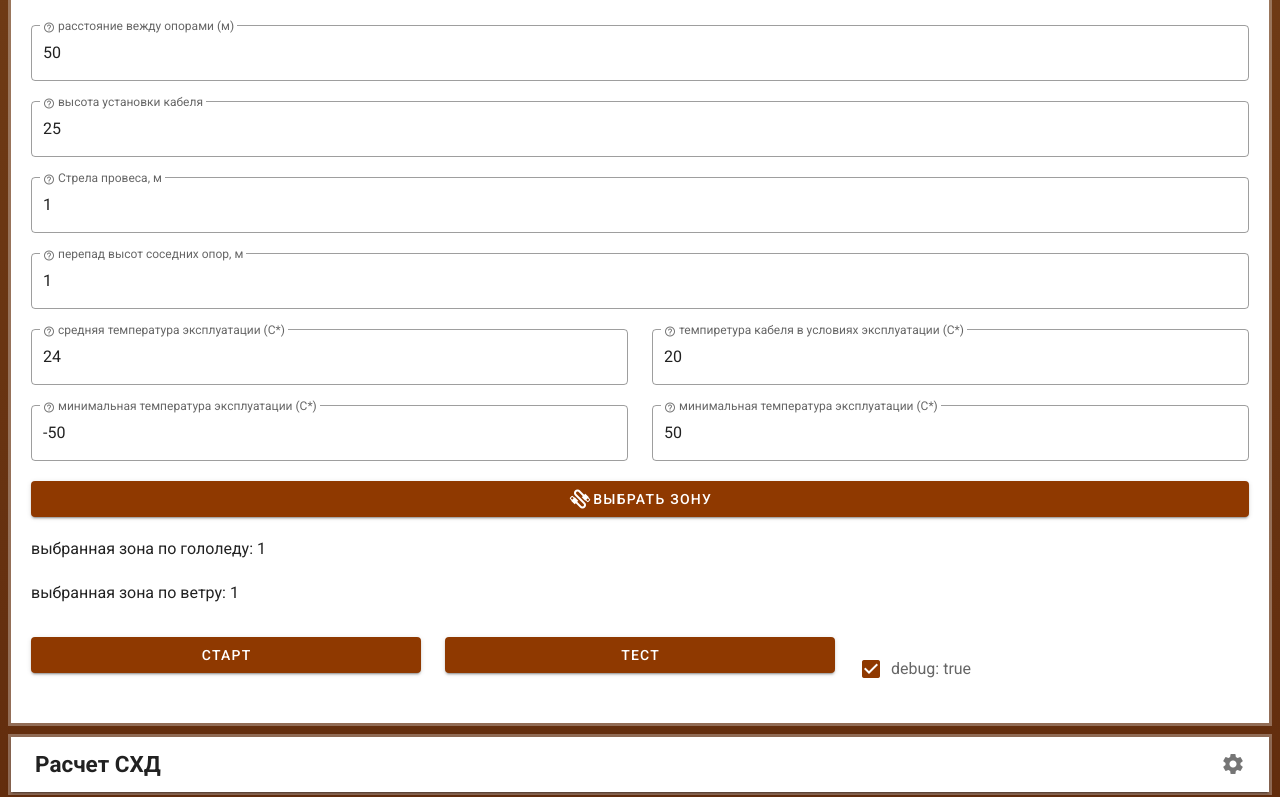
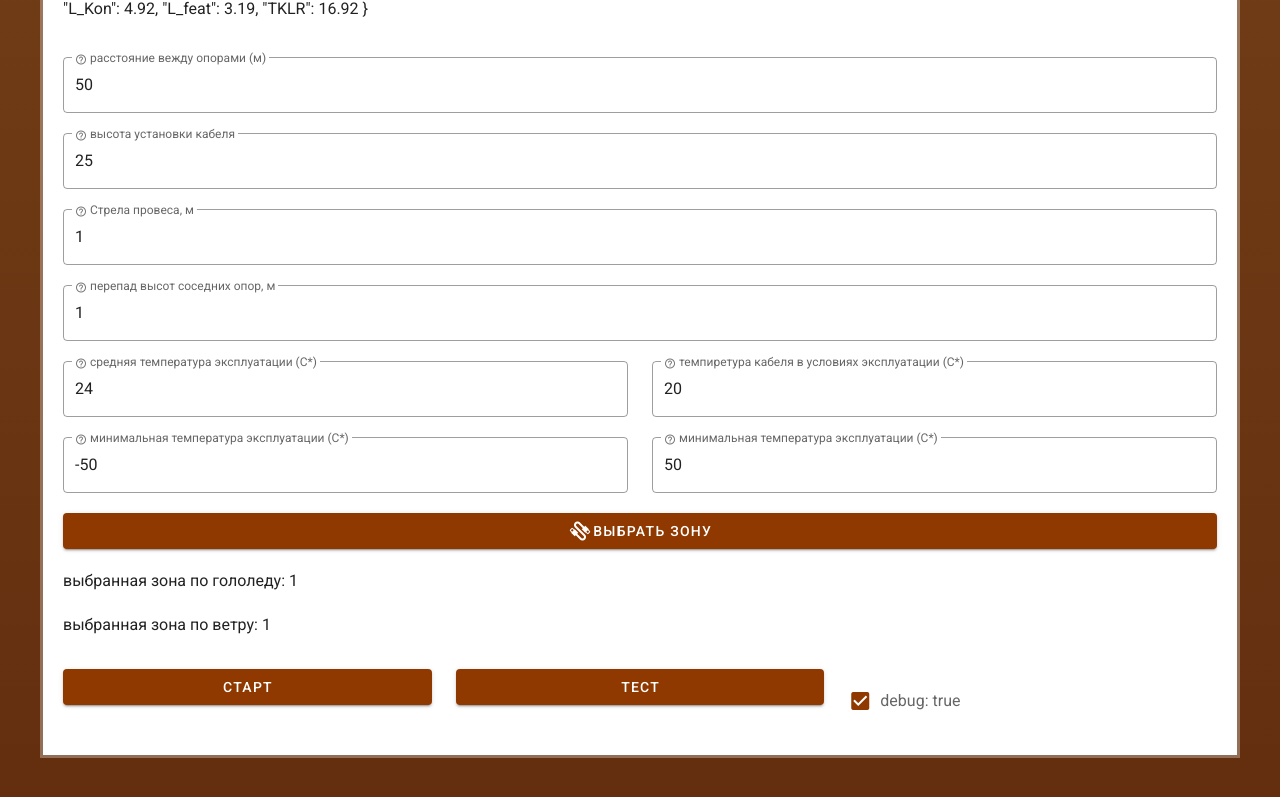
Before and after one commit to Axm749/SHD_Vue, a Vue app: page / in a window 1280 px wide. Shown: the part 2000-2797 px from the top of the page. Built offline with nearby package versions, Linux system fonts and the light colour scheme.

Commit message:
мелочь

```diff
--- a/src/App.vue
+++ b/src/App.vue
@@ -12,7 +12,7 @@
       <!-- основной вид -->
       <div
         v-if="!irregularView"
-        :class="noMargins === true ? 'ma-0' : 'ma-2'"
+        :class="noMargins === true ? 'ma-0' : 'ma-10'"
       >
         <div
           :class="noMargins === true ? 'mt-2' : 'mt-2 module_bg'"
@@ -113,7 +113,7 @@
 
       <!-- настройки -->
       <div
-        :class="noMargins === true ? 'ma-0' : 'ma-2 module_bg'"
+        :class="noMargins === true ? 'ma-0' : 'mx-10 mb-10 module_bg'"
       >
         <v-expansion-panels
             accordion
@@ -130,7 +130,6 @@
               </v-expansion-panel-header>
               <v-expansion-panel-content
               >
-
                 <v-checkbox
                   info
                   hide-details
@@ -184,9 +183,9 @@ export default {
   },
 
   data: () => ({
+    // здесь разве что настройки
     irregularView: false,
-    noMargins: true,
-    // panel: [0,1,2]
+    noMargins: true
   }),
 
   methods:{
--- a/src/components/ui/forVls/ClimateTables/AirZoneTable.vue
+++ b/src/components/ui/forVls/ClimateTables/AirZoneTable.vue
@@ -344,7 +344,7 @@
             if (rimeNum == 'V')         return 5
             if (rimeNum == 'VI')        return 6
             if (rimeNum == 'VII')       return 7
-            if (rimeNum == 'SPECIAL')   return 6
+            if (rimeNum == 'SPECIAL')   return 8
         },
 
         zoneNumToWindPressure(zoneNum){
--- a/src/components/vls.vue
+++ b/src/components/vls.vue
@@ -1394,11 +1394,7 @@ export default {
     test(){
       console.log("lets test")
       console.log(this.W)
-
     },
-
-
-
   },
 };
 </script>
```
